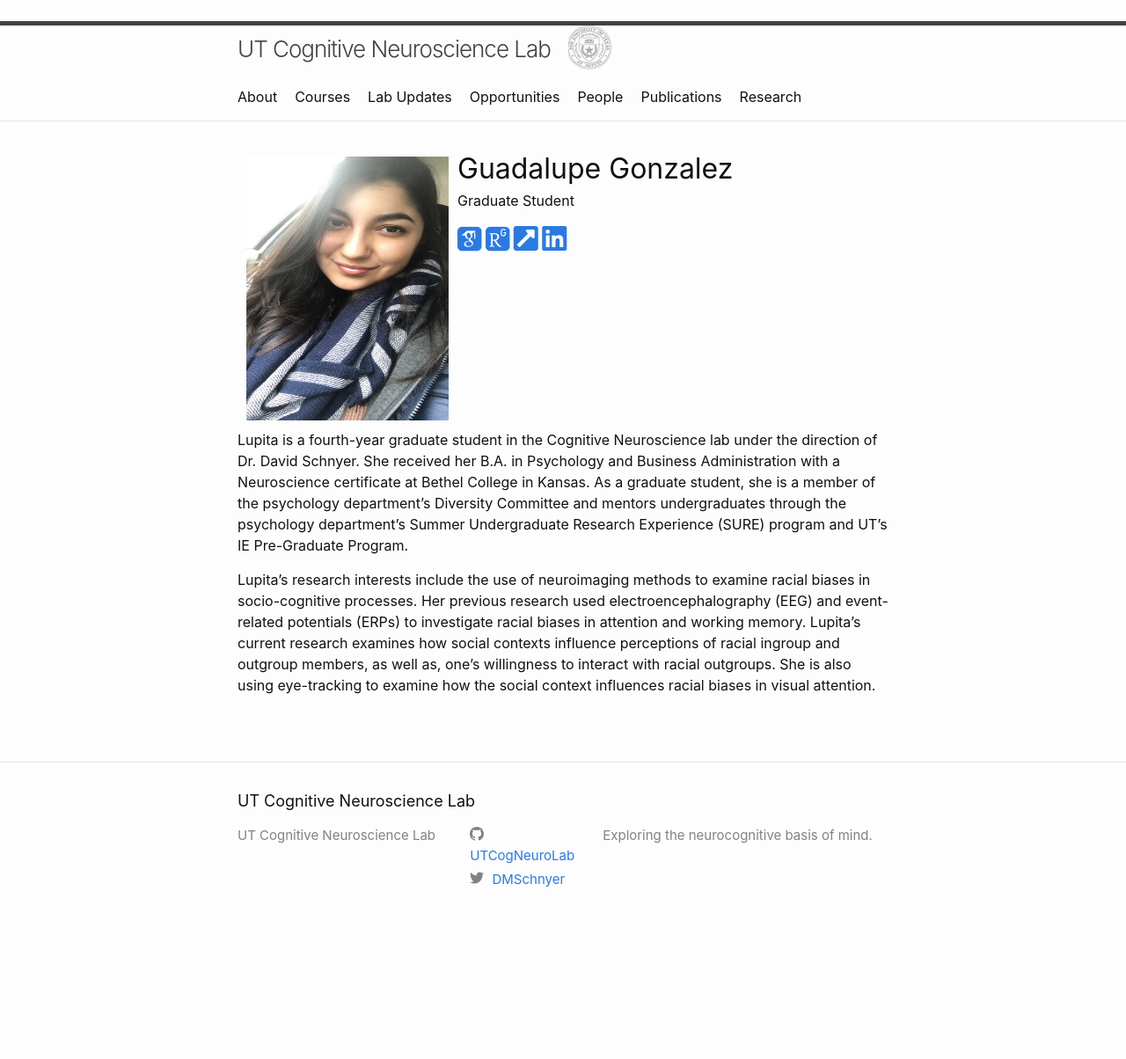
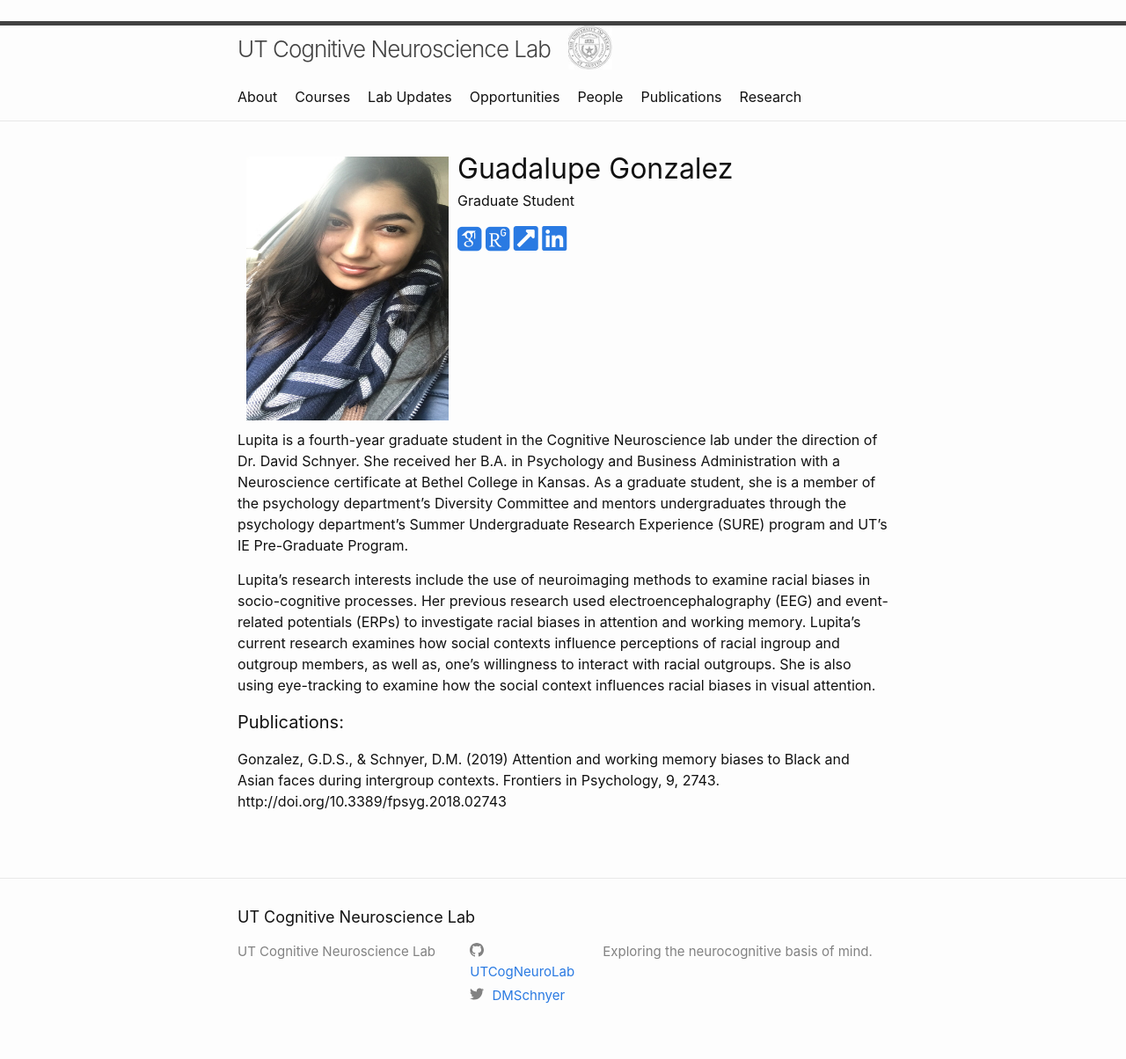
Before and after one commit to UTCogNeuroLab/UTCogNeuroLab.github.io, a Jekyll site: the page built from team/guadalupe-gonzalez.md, in a window 1280 px wide. Shown: the whole page at 88% size. Built offline with Jekyll 4.4.1, drawn with Linux system fonts in a browser that asks for light colours; nearby versions of some CDN libraries; some web fonts are replaced; before the commit the page ends 1072 px from its top, so only the background shows below that.

Commit message:
Update guadalupe-gonzalez.md

```diff
--- a/team/guadalupe-gonzalez.md
+++ b/team/guadalupe-gonzalez.md
@@ -17,3 +17,8 @@ permalink: /people/guadalupegonzalez/
 Lupita is a fourth-year graduate student in the Cognitive Neuroscience lab under the direction of Dr. David Schnyer. She received her B.A. in Psychology and Business Administration with a Neuroscience certificate at Bethel College in Kansas. As a graduate student, she is a member of the psychology department’s Diversity Committee and mentors undergraduates through the psychology department’s Summer Undergraduate Research Experience (SURE) program and UT’s IE Pre-Graduate Program.
 
 Lupita’s research interests include the use of neuroimaging methods to examine racial biases in socio-cognitive processes. Her previous research used electroencephalography (EEG) and event-related potentials (ERPs) to investigate racial biases in attention and working memory. Lupita’s current research examines how social contexts influence perceptions of racial ingroup and outgroup members, as well as, one’s willingness to interact with racial outgroups. She is also using eye-tracking to examine how the social context influences racial biases in visual attention.
+
+#### Publications:
+
+Gonzalez, G.D.S., & Schnyer, D.M. (2019) Attention and working memory biases to Black and
+Asian faces during intergroup contexts. Frontiers in Psychology, 9, 2743. http://doi.org/10.3389/fpsyg.2018.02743
```
